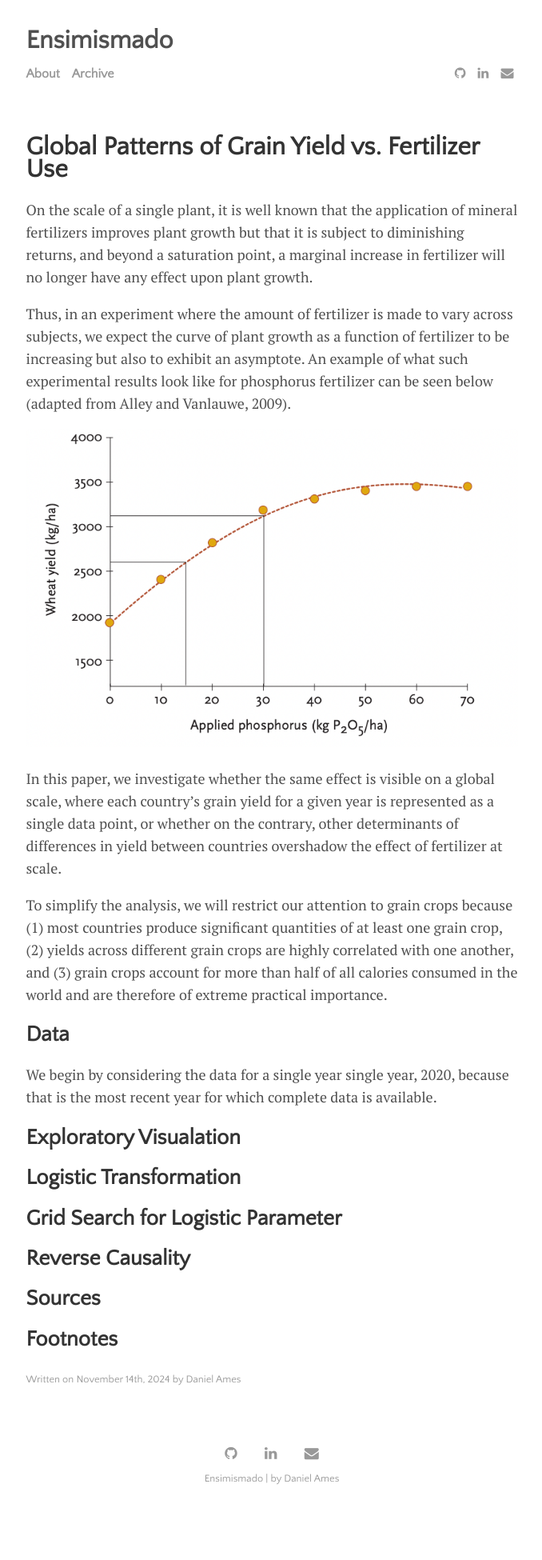
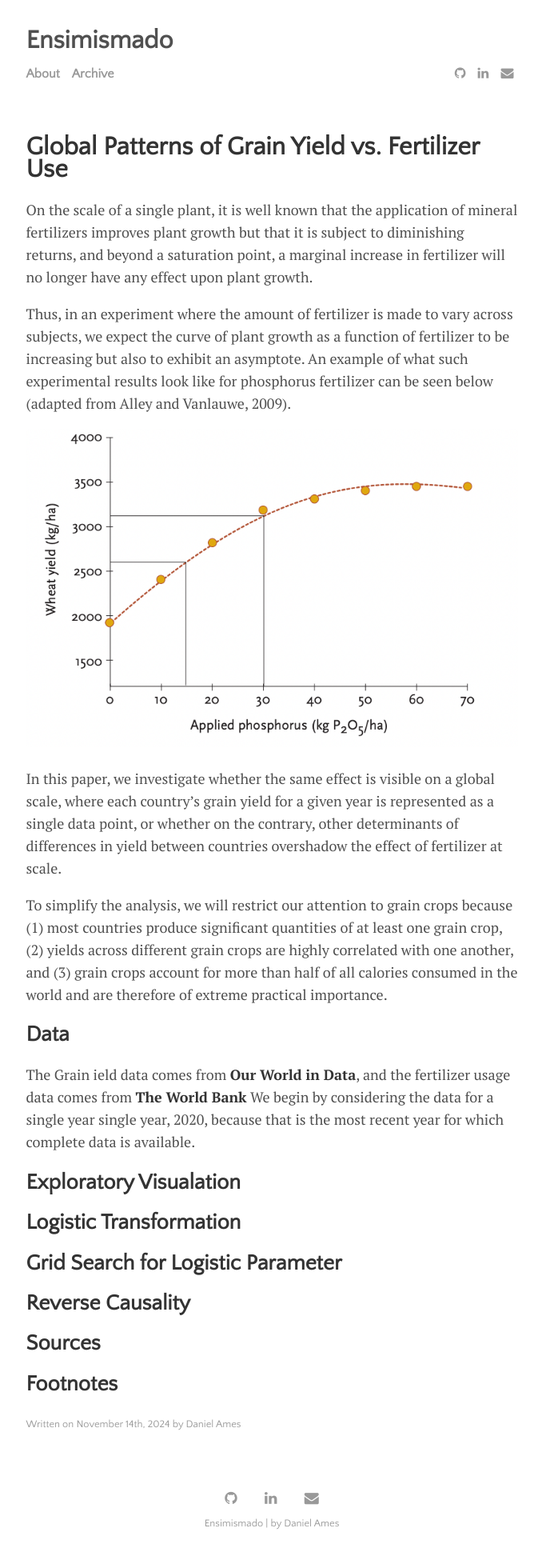
Before and after one commit to DanielAmes/DanielAmes.github.io, a Jekyll site: the page built from _posts/2024-11-14-grainyieldproject.md, in a window 1280 px wide. Shown: the whole page at 80% size, without its empty margins (300-978 px from the left). Built offline with Jekyll 4.4.1, drawn with Linux system fonts in a browser that asks for light colours; before the commit the page ends 1894 px from its top, so only the background shows below that.

Commit message:
Added Links to Data

```diff
--- a/_posts/2024-11-14-grainyieldproject.md
+++ b/_posts/2024-11-14-grainyieldproject.md
@@ -20,6 +20,7 @@
 
 ## Data
 
+The Grain ield data comes from [**Our World in Data**](https://ourworldindata.org/crop-yields), and the fertilizer usage data comes from [**The World Bank**](https://data.worldbank.org/indicator/AG.CON.FERT.PT.ZS)
 We begin by considering the data for a single year single year, 2020, because that is the most recent year for which complete data is available.
 
 ## Exploratory Visualation
```
